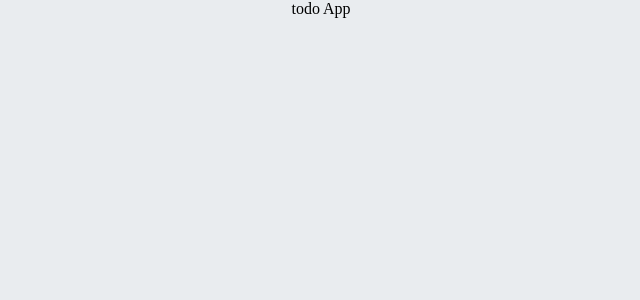
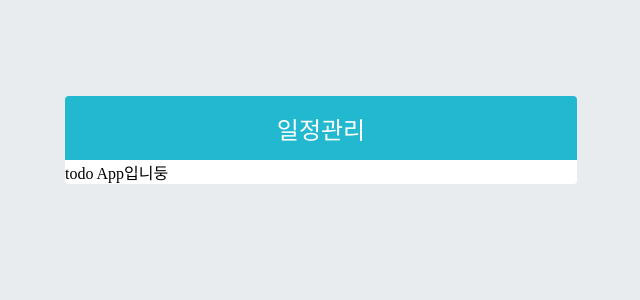
Before and after one commit to vnfdusdl/TIL, a React (Create React App) app in the folder todo-app/: page / in a window 1280 px wide. Shown: the top 300 px of the page, without its empty margins (319-959 px from the left). Built offline with nearby package versions, Linux system fonts and the light colour scheme.

Commit message:
feat: TodoTemplate UI 구현

```diff
--- /dev/null
+++ b/todo-app/jsconfig.json
@@ -0,0 +1,6 @@
+// 불러오려는 컴포넌트 파일이 열려있지 않아도 자동 완성을 통해 컴포넌트를 불러와서 사용하게 해줌
+{
+  "compilerOptions": {
+    "target": "es2020"
+  }
+}
--- a/todo-app/src/App.js
+++ b/todo-app/src/App.js
@@ -1,11 +1,8 @@
 import './App.css';
+import TodoTemplate from './components/TodoTemplate';
 
 function App() {
-  return (
-    <div className="App">
-      todo App
-    </div>
-  );
+  return <TodoTemplate>todo App입니둥</TodoTemplate>;
 }
 
 export default App;
--- /dev/null
+++ b/todo-app/src/components/TodoTemplate.js
@@ -0,0 +1,12 @@
+import './TodoTemplate.scss';
+
+const TodoTemplate = ({ children }) => {
+  return (
+    <div className="TodoTemplate">
+      <div className="app-title">일정관리</div>
+      <div className="content">{children}</div>
+    </div>
+  );
+};
+
+export default TodoTemplate;
--- /dev/null
+++ b/todo-app/src/components/TodoTemplate.scss
@@ -0,0 +1,20 @@
+.TodoTemplate {
+  width: 512px;
+  margin: 6rem auto;
+  border-radius: 4px;
+  overflow: hidden;
+}
+
+.app-title {
+  display: flex;
+  align-items: center;
+  justify-content: center;
+  height: 4rem;
+  font-size: 1.5rem;
+  color: white;
+  background-color: #22b8cf;
+}
+
+.content {
+  background-color: white;
+}
```
